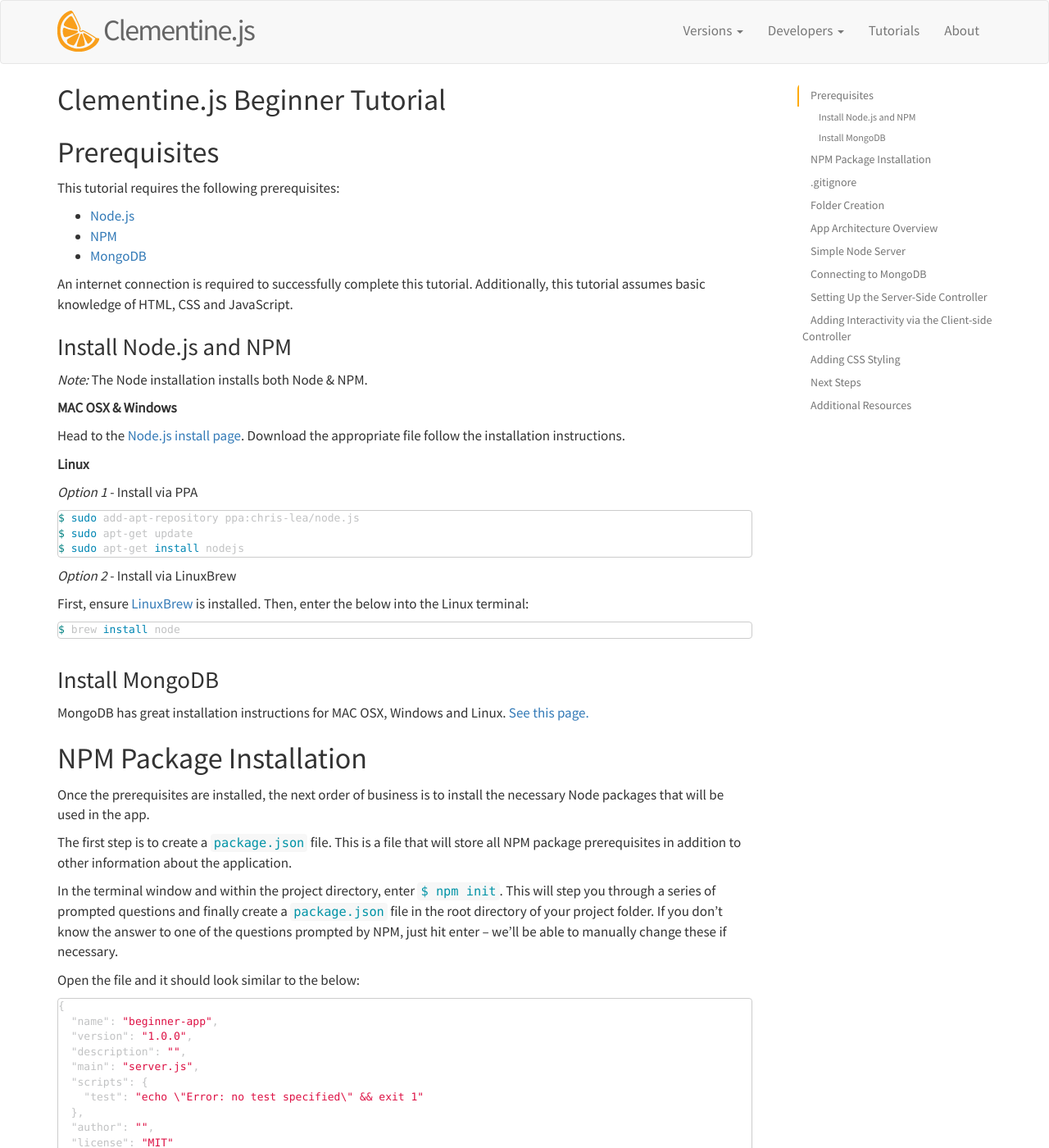
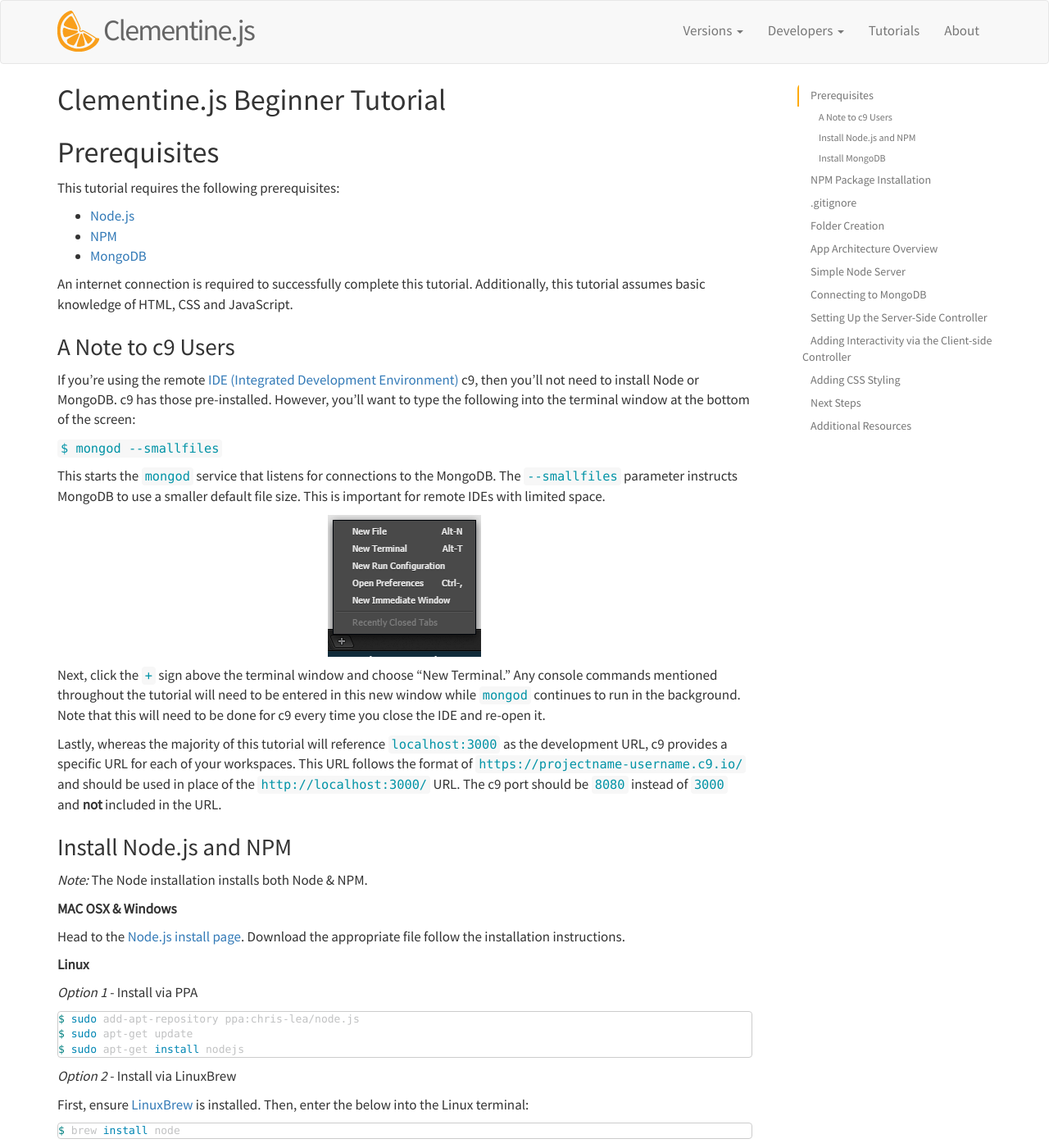
Before and after one commit to johnstonbl01/clementinejs, a Jekyll site: the page built from tutorials/tutorial-beginner.md, in a window 1280 px wide and 1400 px high. Shown: the whole window at 82% size. Built offline with Jekyll 4.4.1, drawn with Linux system fonts in a browser that asks for light colours; Markdown is read by kramdown in place of the engine named in the settings.

Commit message:
Fixes #15 - adds c9 setup section to beginner tutorial.

```diff
--- a/tutorials/tutorial-beginner.md
+++ b/tutorials/tutorial-beginner.md
@@ -13,6 +13,20 @@
 - [MongoDB](http://www.mongodb.org/)
 
 An internet connection is required to successfully complete this tutorial. Additionally, this tutorial assumes basic knowledge of HTML, CSS and JavaScript.
+
+### A Note to c9 Users
+
+If you're using the remote [IDE (Integrated Development Environment)](https://en.wikipedia.org/wiki/Integrated_development_environment) c9, then you'll not need to install Node or MongoDB. c9 has those pre-installed. However, you'll want to type the following into the terminal window at the bottom of the screen:
+
+`$ mongod --smallfiles`
+
+This starts the `mongod` service that listens for connections to the MongoDB. The `--smallfiles` parameter instructs MongoDB to use a smaller default file size. This is important for remote IDEs with limited space.
+
+![c9 New Terminal Window Image](/img/docs_c9_clemjs_setup04.png)
+
+Next, click the `+` sign above the terminal window and choose "New Terminal." Any console commands mentioned throughout the tutorial will need to be entered in this new window while `mongod` continues to run in the background. Note that this will need to be done for c9 every time you close the IDE and re-open it.
+
+Lastly, whereas the majority of this tutorial will reference `localhost:3000` as the development URL, c9 provides a specific URL for each of your workspaces. This URL follows the format of `https://projectname-username.c9.io/` and should be used in place of the `http://localhost:3000/` URL. The c9 port should be `8080` instead of `3000` and **not** included in the URL.
 
 ### Install Node.js and NPM
 
```
Also changed, not shown: tutorials/tutorial-passport.md (+0 -1 lines).
